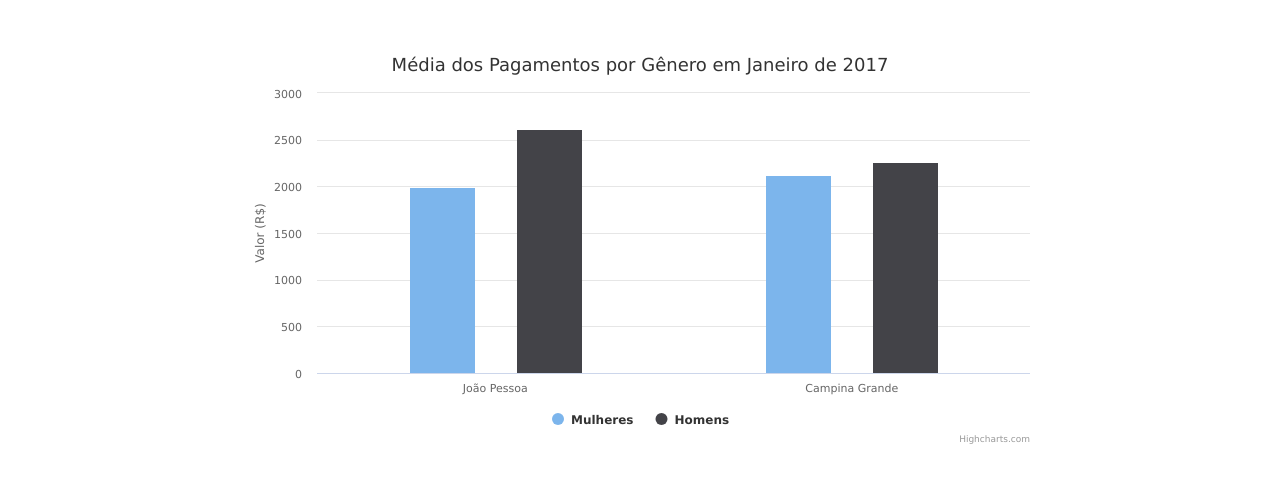
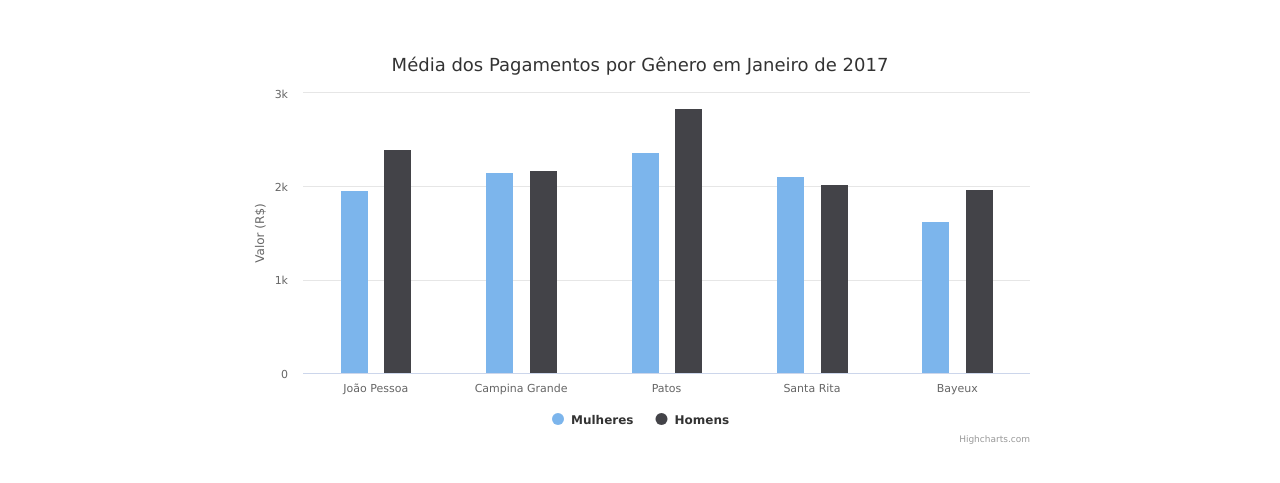
Before and after one commit to hackfestcc/folhalimpa, a plain HTML site: page pagamentosPorGenero.html in a window 1280 px wide. Shown: the part 53-536 px from the top of the page. Drawn offline with nearby package versions, Linux system fonts and the light colour scheme; files whose address does not match are found by name.

Commit message:
adiciona cidades ao grafico de distribuicao de pagamentos por genero

```diff
--- a/pagamentosPorGenero.html
+++ b/pagamentosPorGenero.html
@@ -100,6 +100,9 @@
             categories: [
                 'João Pessoa',
                 'Campina Grande',
+                'Patos',
+                'Santa Rita',
+                'Bayeux'
             ],
             crosshair: true
         },
@@ -125,11 +128,11 @@
         },
         series: [{
             name: 'Mulheres',
-            data: [1993.84, 2117.74]
+            data: [1956.98, 2154.62, 2370.02, 2113.30, 1627.95]
 
         }, {
             name: 'Homens',
-            data: [2618.94, 2256.38]
+            data: [2402.45, 2178.62, 2844.35, 2025.00, 1969.61]
 
         }]
         });
```
